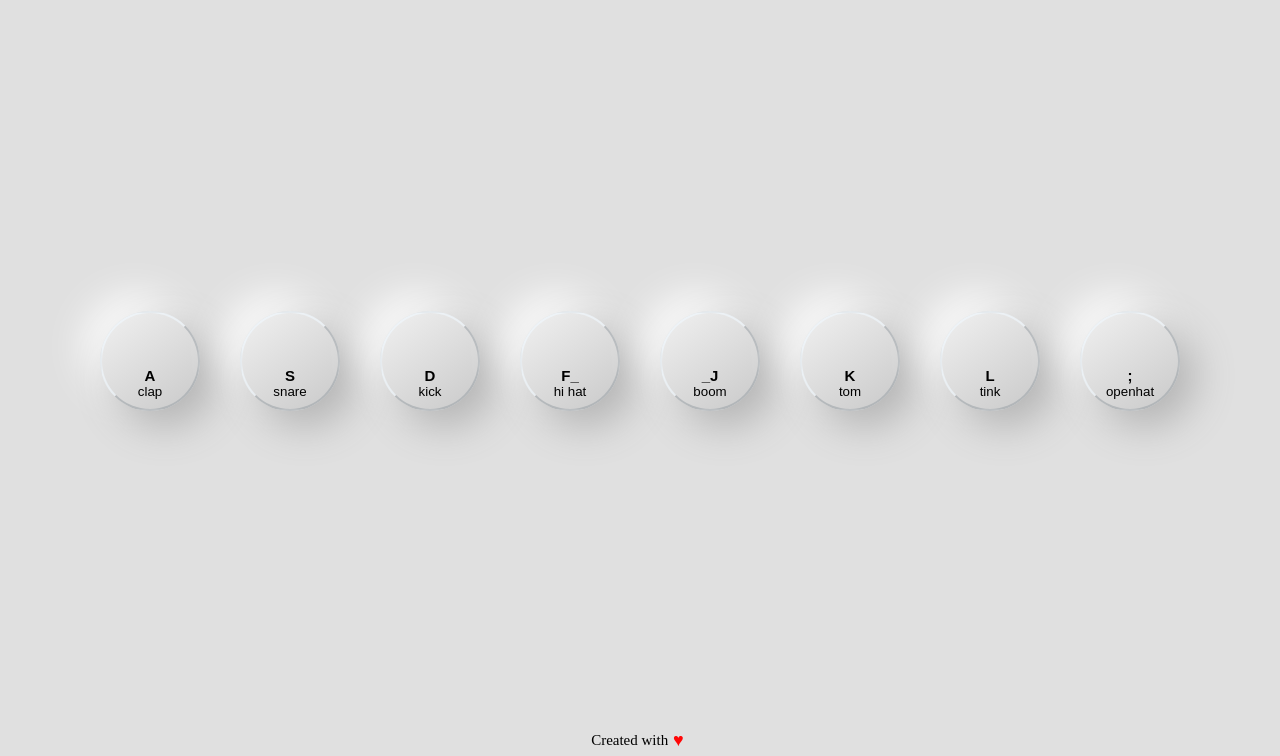
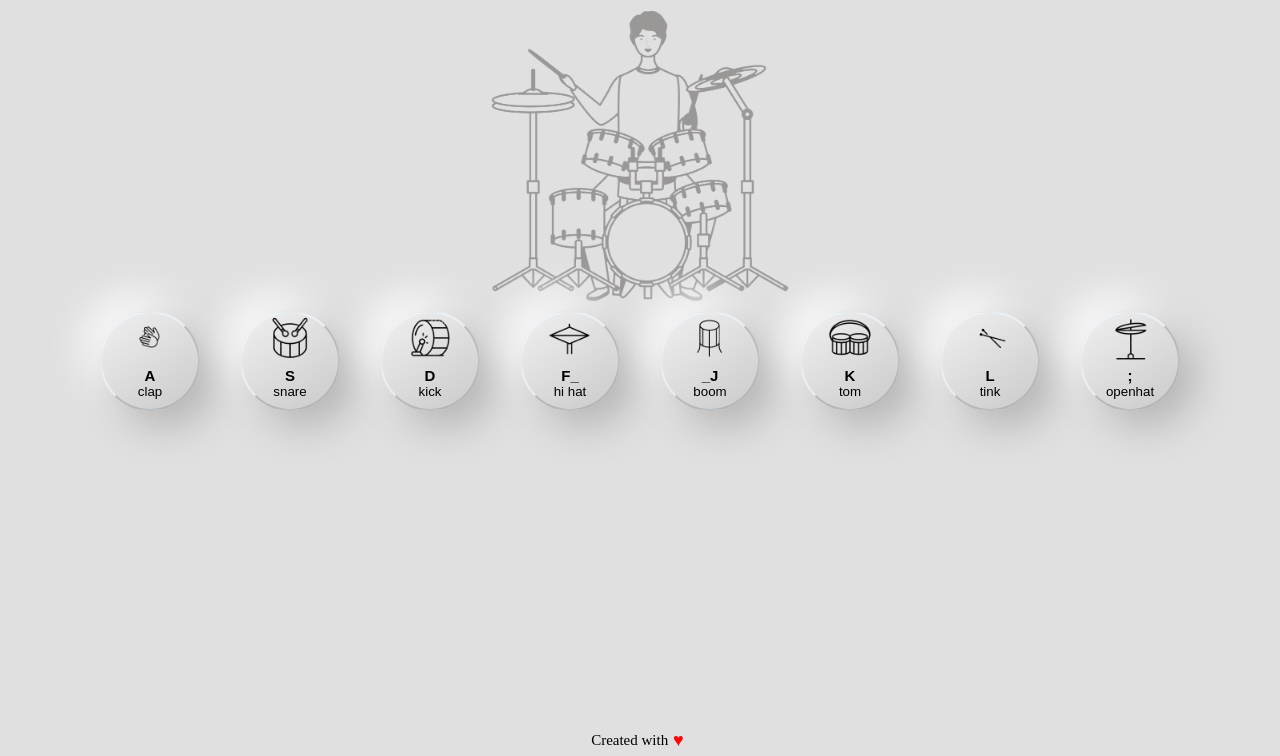
Before and after one commit to arsen-nazaryan/drum_kit, a plain HTML site: page index.html in a window 1280 px wide. Shown: the part 44-800 px from the top of the page. Drawn offline with Linux system fonts and the light colour scheme; the site is published under a folder, as on GitHub Pages, so addresses that start at the root find nothing.

Commit message:
fix path

```diff
--- a/css/app.css
+++ b/css/app.css
@@ -9,7 +9,7 @@ body {
   flex-direction: column;
   justify-content: center;
   background-color: #e0e0e0;
-  background-image: url("/media/cover.png");
+  background-image: url("../media/cover.png");
   background-size: 50vh auto;
   background-repeat: no-repeat;
   background-position: center top;
@@ -130,28 +130,28 @@ small {
 }
 
 .key[data-key="65"]::before {
-  background-image: url("/media/icons/clap.png");
+  background-image: url("../media/icons/clap.png");
 }
 .key[data-key="83"]::before {
-  background-image: url("/media/icons/snare.png");
+  background-image: url("../media/icons/snare.png");
 }
 .key[data-key="68"]::before {
-  background-image: url("/media/icons/kick.png");
+  background-image: url("../media/icons/kick.png");
 }
 .key[data-key="70"]::before {
-  background-image: url("/media/icons/hihat.png");
+  background-image: url("../media/icons/hihat.png");
 }
 .key[data-key="74"]::before {
-  background-image: url("/media/icons/boom.png");
+  background-image: url("../media/icons/boom.png");
 }
 .key[data-key="75"]::before {
-  background-image: url("/media/icons/tom.png");
+  background-image: url("../media/icons/tom.png");
 }
 .key[data-key="76"]::before {
-  background-image: url("/media/icons/tink.png");
+  background-image: url("../media/icons/tink.png");
 }
 .key[data-key="186"]::before {
-  background-image: url("/media/icons/openhat.png");
+  background-image: url("../media/icons/openhat.png");
 }
 
 @media only screen and (max-width: 768px) {
```
